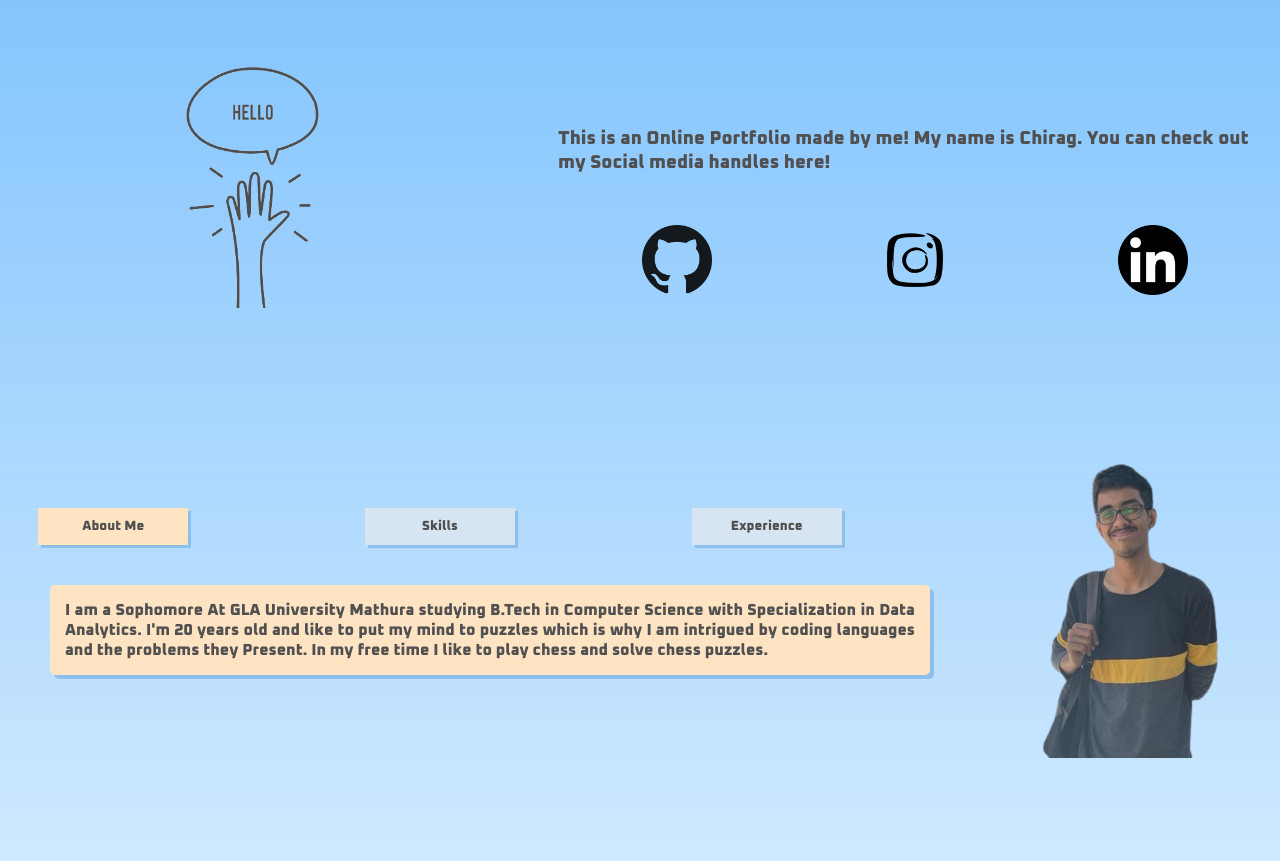
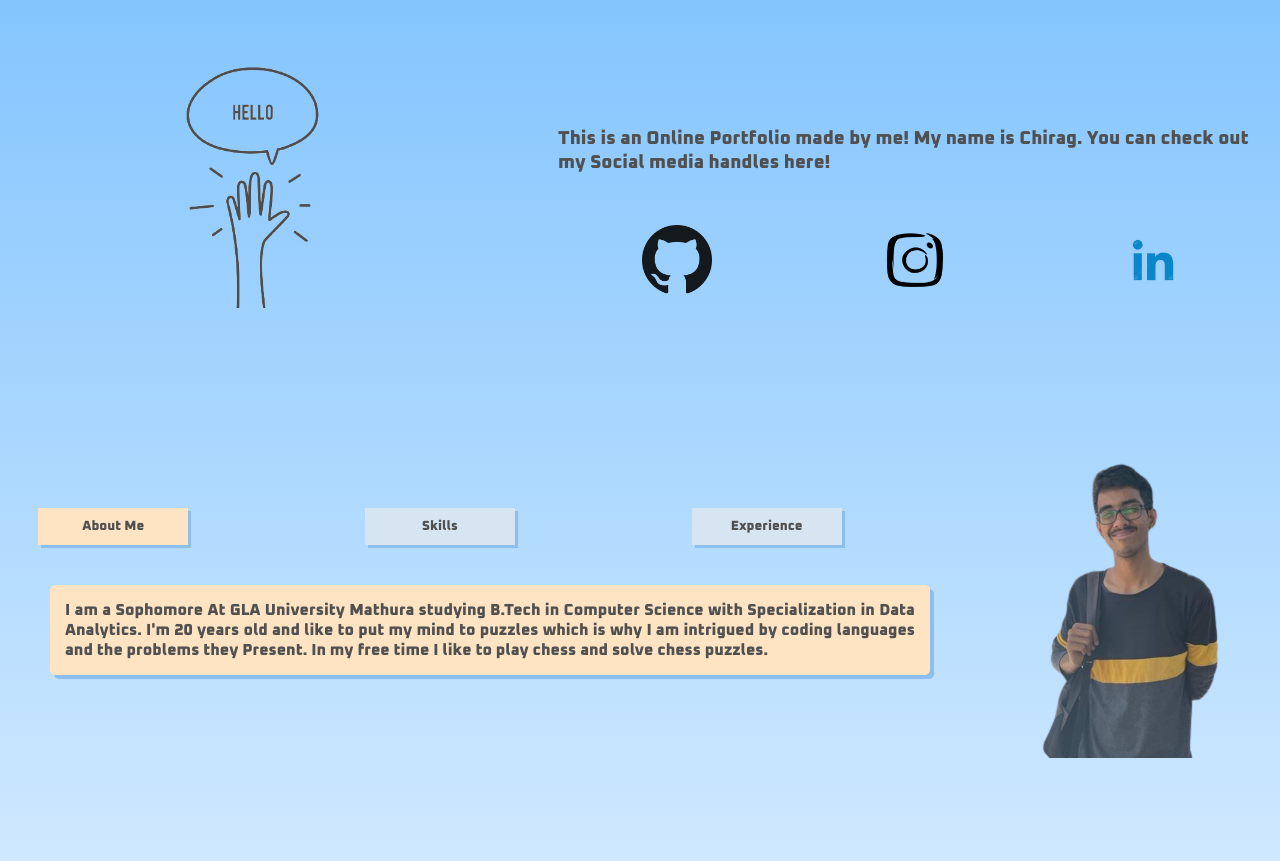
Before and after one commit to Chirag-Dixit/Project_Portfolio, a plain HTML site: page index.html in a window 1280 px wide. Shown: the top 861 px of the page. Drawn offline with Linux system fonts and the light colour scheme.

Commit message:
new linkedin logo

```diff
--- a/index.html
+++ b/index.html
@@ -25,7 +25,7 @@
                     <img class="media_image" src="images/instagram.png" alt="" width="70px" height="70px">
                 </a>
                 <a href="https://www.linkedin.com/in/chirag-dixit-a5145022a/" target="_blank">
-                    <img class="media_image" src="images/linkedin.webp" alt="" width="70px" height="70px">
+                    <img class="media_image" src="images/linkedin.jpg" alt="" width="70px" height="70px">
                 </a>
             </div>
         </div>
```
Also changed, not shown: images/chirag_cv.txt (added), images/linkedin.jpg (added), images/linkedin.png.
